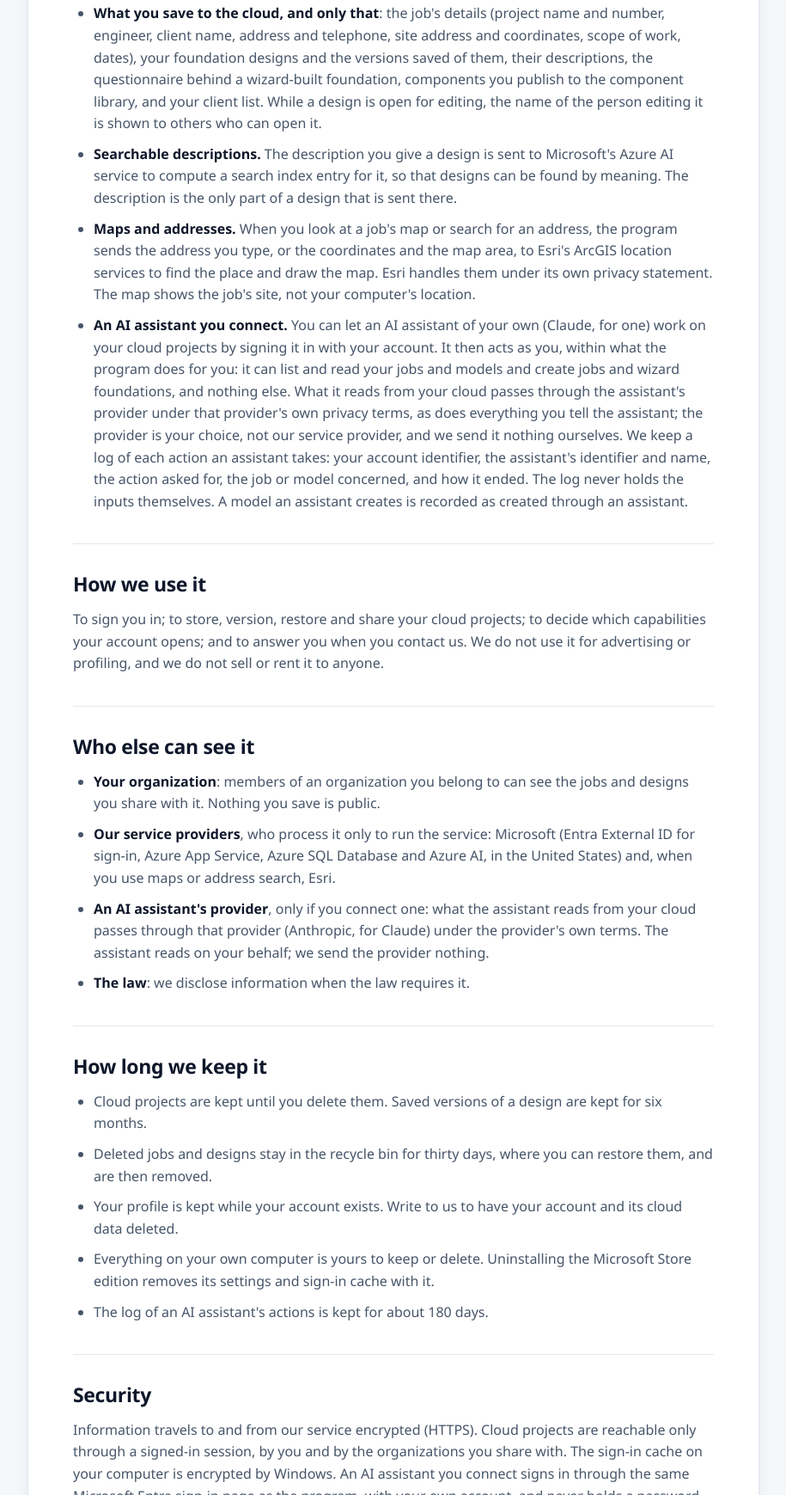
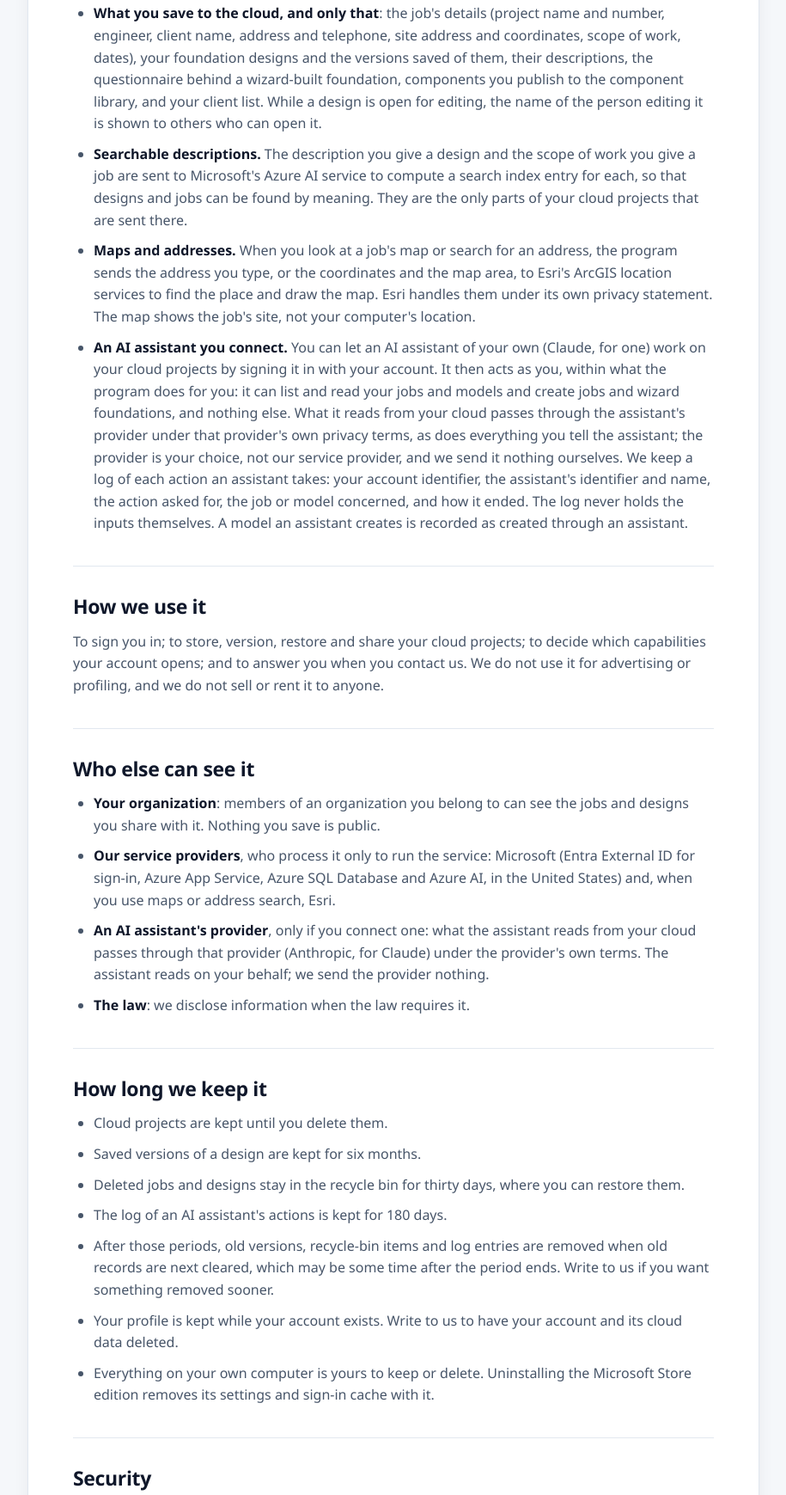
Before and after one commit to CoolRamin/FoundaTrix-site, a plain HTML site: page src/privacy/index.html in a window 1280 px wide. Shown: the part 1415-3154 px from the top of the page at 86% size, without its empty margins (182-1097 px from the left). Drawn offline with Linux system fonts and the light colour scheme.

Commit message:
Privacy: a job's scope of work is indexed too; retention gives periods, not removal dates
Same text as RFoundation/Store/PrivacyPolicy.md in the program repository. The sitemap dates the privacy and terms
pages to 2026-10-11, when both last changed.

Co-Authored-By: Claude Opus 5.5 <noreply@anthropic.com>

```diff
--- a/src/privacy/index.html
+++ b/src/privacy/index.html
@@ -85,7 +85,7 @@
         <ul>
           <li><strong>Your account.</strong> Sign-in is provided by Microsoft Entra External ID. We receive an account identifier, your name and your email address, and keep them in a profile together with the account's tier, the date your promotional period started, the organizations you belong to, and any company name, license number or display name you add.</li>
           <li><strong>What you save to the cloud, and only that</strong>: the job's details (project name and number, engineer, client name, address and telephone, site address and coordinates, scope of work, dates), your foundation designs and the versions saved of them, their descriptions, the questionnaire behind a wizard-built foundation, components you publish to the component library, and your client list. While a design is open for editing, the name of the person editing it is shown to others who can open it.</li>
-          <li><strong>Searchable descriptions.</strong> The description you give a design is sent to Microsoft's Azure AI service to compute a search index entry for it, so that designs can be found by meaning. The description is the only part of a design that is sent there.</li>
+          <li><strong>Searchable descriptions.</strong> The description you give a design and the scope of work you give a job are sent to Microsoft's Azure AI service to compute a search index entry for each, so that designs and jobs can be found by meaning. They are the only parts of your cloud projects that are sent there.</li>
           <li><strong>Maps and addresses.</strong> When you look at a job's map or search for an address, the program sends the address you type, or the coordinates and the map area, to Esri's ArcGIS location services to find the place and draw the map. Esri handles them under its own privacy statement. The map shows the job's site, not your computer's location.</li>
           <li><strong>An AI assistant you connect.</strong> You can let an AI assistant of your own (Claude, for one) work on your cloud projects by signing it in with your account. It then acts as you, within what the program does for you: it can list and read your jobs and models and create jobs and wizard foundations, and nothing else. What it reads from your cloud passes through the assistant's provider under that provider's own privacy terms, as does everything you tell the assistant; the provider is your choice, not our service provider, and we send it nothing ourselves. We keep a log of each action an assistant takes: your account identifier, the assistant's identifier and name, the action asked for, the job or model concerned, and how it ended. The log never holds the inputs themselves. A model an assistant creates is recorded as created through an assistant.</li>
         </ul>
@@ -109,11 +109,13 @@
       <section aria-labelledby="retention">
         <h2 id="retention">How long we keep it</h2>
         <ul>
-          <li>Cloud projects are kept until you delete them. Saved versions of a design are kept for six months.</li>
-          <li>Deleted jobs and designs stay in the recycle bin for thirty days, where you can restore them, and are then removed.</li>
+          <li>Cloud projects are kept until you delete them.</li>
+          <li>Saved versions of a design are kept for six months.</li>
+          <li>Deleted jobs and designs stay in the recycle bin for thirty days, where you can restore them.</li>
+          <li>The log of an AI assistant's actions is kept for 180 days.</li>
+          <li>After those periods, old versions, recycle-bin items and log entries are removed when old records are next cleared, which may be some time after the period ends. Write to us if you want something removed sooner.</li>
           <li>Your profile is kept while your account exists. Write to us to have your account and its cloud data deleted.</li>
           <li>Everything on your own computer is yours to keep or delete. Uninstalling the Microsoft Store edition removes its settings and sign-in cache with it.</li>
-          <li>The log of an AI assistant's actions is kept for about 180 days.</li>
         </ul>
       </section>
 
--- a/src/sitemap.xml
+++ b/src/sitemap.xml
@@ -4,6 +4,6 @@
   <url><loc>https://www.foundatrix.com/features/</loc><lastmod>2026-10-08</lastmod><priority>0.9</priority></url>
   <url><loc>https://www.foundatrix.com/pricing/</loc><lastmod>2026-10-08</lastmod><priority>0.9</priority></url>
   <url><loc>https://www.foundatrix.com/support/</loc><lastmod>2026-10-08</lastmod><priority>0.6</priority></url>
-  <url><loc>https://www.foundatrix.com/privacy/</loc><lastmod>2026-10-08</lastmod><priority>0.3</priority></url>
-  <url><loc>https://www.foundatrix.com/terms/</loc><lastmod>2026-10-08</lastmod><priority>0.3</priority></url>
+  <url><loc>https://www.foundatrix.com/privacy/</loc><lastmod>2026-10-11</lastmod><priority>0.3</priority></url>
+  <url><loc>https://www.foundatrix.com/terms/</loc><lastmod>2026-10-11</lastmod><priority>0.3</priority></url>
 </urlset>
```
